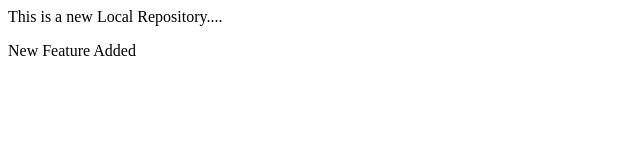
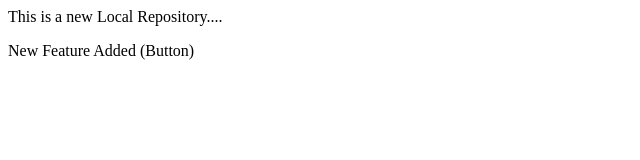
Before and after one commit to NikhilGovekar/LocalRepo_Project1, a plain HTML site: page index.html in a window 1280 px wide. Shown: the full height of the page, 0-640 px from the left. Drawn offline with Linux system fonts and the light colour scheme.

```diff
--- a/index.html
+++ b/index.html
@@ -1,2 +1,2 @@
 <p>This is a new Local Repository....</p>
-<p>New Feature Added</p>
+<p>New Feature Added (Button)</p>
```
